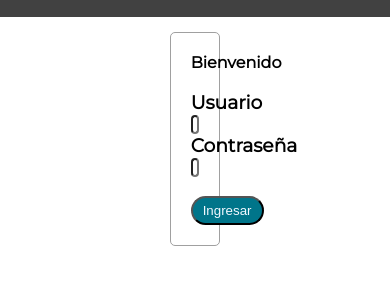
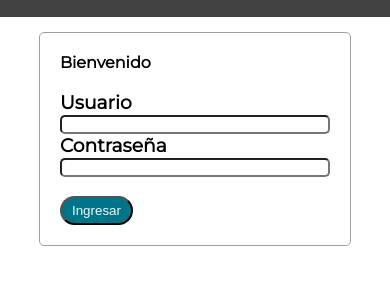
Before and after one commit to producode/softwareT, a website: page paginas/login.ejs in a window 390 px wide. Shown: the part 75-360 px from the top of the page. Drawn offline with nearby package versions, Linux system fonts and the light colour scheme; files that its build step writes are made by us from their sources; files whose address does not match are found by name.

Commit message:
hotfix resolucion mobile

```diff
--- a/public/estilos/log.css
+++ b/public/estilos/log.css
@@ -11,3 +11,11 @@ input{
   width: 100%;
   border-radius: 5px;
 }
+
+@media screen and (max-width: 1100px){
+  .menu{
+    margin: 15px auto;
+    width: 80%;
+    height: auto;
+  }
+}
```
